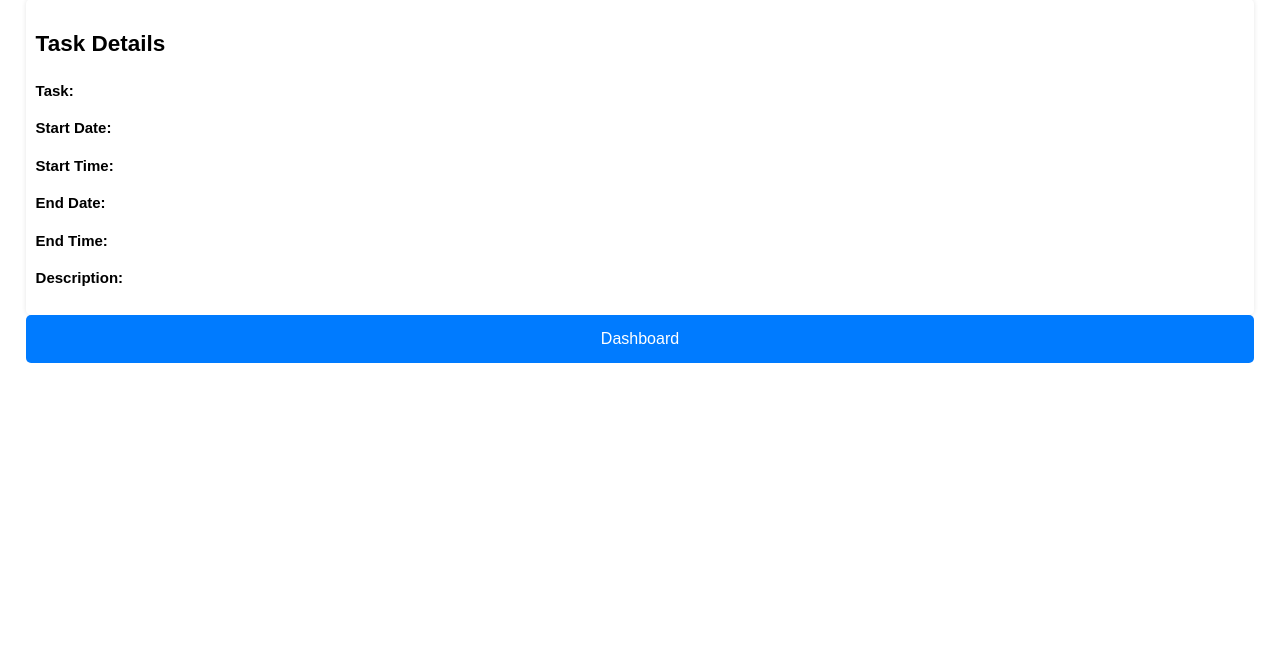
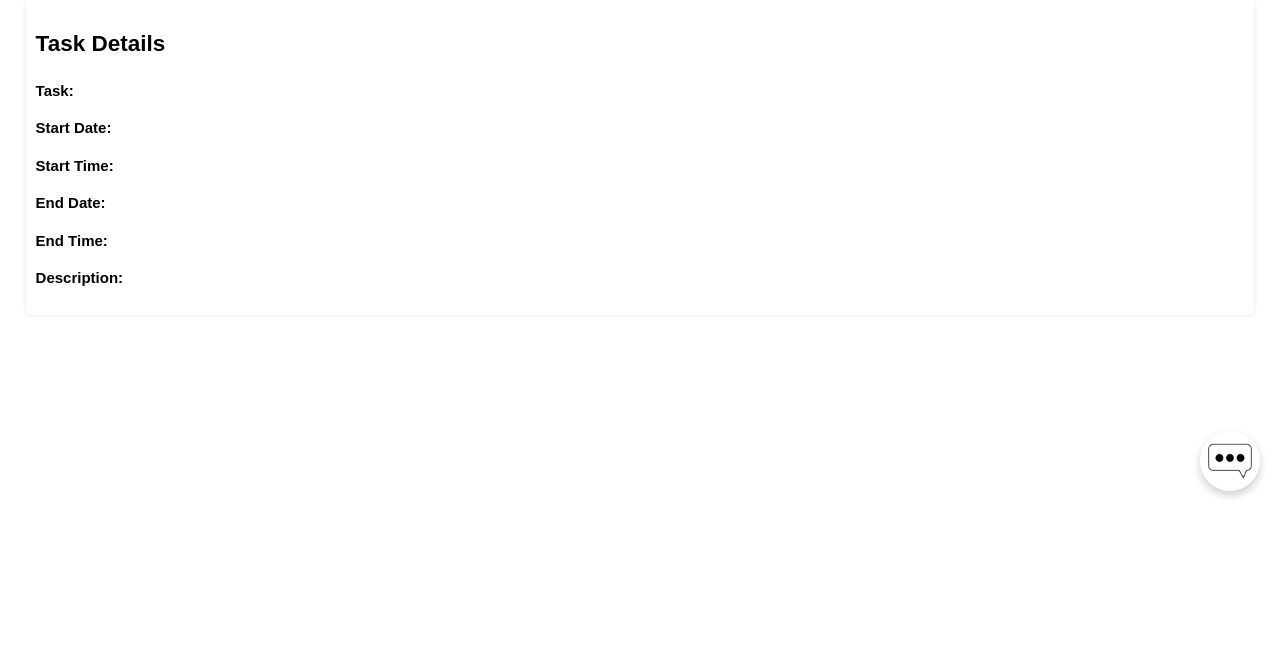
Before and after one commit to ShatakshiRanjan/JIOWebDesign, a Flask app: page /completed_tasks in a window 1280 px wide. Shown: the part 289-934 px from the top of the page. Run offline with Flask 3, Linux system fonts and the light colour scheme; the visitor is signed in with stand-in values (Sample User, id 1); data that the repository does not hold is empty; some libraries are stand-ins or nearby versions.

Commit message:
page button connectors

```diff
--- a/Flask/Static/idex.css
+++ b/Flask/Static/idex.css
@@ -35,19 +35,8 @@ body{
 .section ul li:hover {
     background-color: #f0f0f0;
 }
-.task-button {
-    background-color: #007bff;
-    color: white;
-    border: none;
-    padding: 15px 30px;
-    font-size: 16px;
-    cursor: pointer;
-    border-radius: 5px;
-    transition: background-color 0.3s ease, transform 0.3s ease;
-}
-.task-button:hover {
-    background-color: #0056b3;
-}
+
+/* Task List */
 .task-button:active {
     transform: scale(0.98);
 }
@@ -58,7 +47,15 @@ body{
     border-radius: 5px;
     box-shadow: 0 0 5px rgba(0, 0, 0, 0.1);
 }
+.task-item label {
+    flex-grow: 1;
+    margin-left: 10px;
+}
+.task-item input[type="checkbox"] {
+    margin-left: 10px;
+}
 
+/* Delete buttons */
 .delete-button {
     background: none;
     border: none;
@@ -71,11 +68,30 @@ body{
     color: darkred;
 }
 
-.task-item label {
-    flex-grow: 1;
-    margin-left: 10px;
+/* Chat Button */
+
+#fixed-round-button {
+    position: fixed;
+    bottom: 20px;
+    right: 20px;
+    width: 60px;
+    height: 60px;
+    border: none;
+    border-radius: 50%;
+    background-color: transparent;
+    cursor: pointer;
+    box-shadow: 0px 4px 8px rgba(0, 0, 0, 0.2);
+    display: flex;
+    align-items: center;
+    justify-content: center;
 }
 
-.task-item input[type="checkbox"] {
-    margin-left: 10px;
+#fixed-round-button img {
+    width: 100%;
+    height: 100%;
+    border-radius: 50%;
 }
+
+#fixed-round-button:hover {
+    box-shadow: 0px 4px 12px rgba(0, 0, 0, 0.3);
+}
--- a/Flask/Templates/CommunityChat.html
+++ b/Flask/Templates/CommunityChat.html
@@ -4,6 +4,7 @@
     <meta charset="UTF-8">
     <title>Discussion Board</title>
     <link rel="stylesheet" href="{{ url_for('static', filename='Chat.css') }}">
+    <link rel="stylesheet" href="{{ url_for('static', filename='idex.css') }}">
 </head>
 <body>
     <h1>Discussion Board</h1>
@@ -17,5 +18,8 @@
         </div>
         {% endfor %}
     </div>
+    <a href="{{ url_for('nextpage') }}" id="fixed-round-button">
+        <img src="{{ url_for('static', filename='images/to-do.png') }}" alt="Button Image">
+    </a>
 </body>
 </html>
--- a/Flask/Templates/Post.html
+++ b/Flask/Templates/Post.html
@@ -4,6 +4,7 @@
     <meta charset="UTF-8">
     <title>{{ post.title }}</title>
     <link rel="stylesheet" href="{{ url_for('static', filename='Chat.css') }}">
+    <link rel="stylesheet" href="{{ url_for('static', filename='idex.css') }}">
 </head>
 <body>
     <h1>{{ post.title }}</h1>
@@ -25,5 +26,8 @@
         {% endfor %}
     </div>
     <a href="{{ url_for('discussion_board') }}">Back to Discussion Board</a>
+    <a href="{{ url_for('nextpage') }}" id="fixed-round-button">
+        <img src="{{ url_for('static', filename='images/to-do.png') }}" alt="Button Image">
+    </a>
 </body>
 </html>
--- a/Flask/Templates/dashboard.html
+++ b/Flask/Templates/dashboard.html
@@ -68,6 +68,9 @@
                 <p><strong>Description:</strong> <span id="details-description"></span></p>
             </div>
         </div>
+        <a href="{{ url_for('discussion_board') }}" id="fixed-round-button">
+            <img src="{{ url_for('static', filename='images/chat.png') }}" alt="Button Image">
+        </a>
     </main>
 </body>
 </html>
--- a/Flask/Templates/newPost.html
+++ b/Flask/Templates/newPost.html
@@ -4,6 +4,7 @@
     <meta charset="UTF-8">
     <title>Create New Post</title>
     <link rel="stylesheet" href="{{ url_for('static', filename='Chat.css') }}">
+    <link rel="stylesheet" href="{{ url_for('static', filename='idex.css') }}">
 </head>
 <body>
     <h1>Create New Post</h1>
@@ -13,5 +14,8 @@
         <button type="submit">Submit</button>
     </form>
     <a href="{{ url_for('discussion_board') }}">Back to Discussion Board</a>
+    <a href="{{ url_for('nextpage') }}" id="fixed-round-button">
+        <img src="{{ url_for('static', filename='images/to-do.png') }}" alt="Button Image">
+    </a>
 </body>
 </html>
--- a/Flask/templates/completed_tasks.html
+++ b/Flask/templates/completed_tasks.html
@@ -66,7 +66,9 @@
             <!--<p><strong>Assigned To:</strong> <span id="details-dedicated-to"></span></p>-->
             <p><strong>Description:</strong> <span id="details-description"></span></p>
         </div>
-        <button class="task-button" onclick="window.location.href='{{ url_for('nextpage') }}';">Dashboard</button>
+        <a href="{{ url_for('discussion_board') }}" id="fixed-round-button">
+            <img src="{{ url_for('static', filename='images/chat.png') }}" alt="Button Image">
+        </a>
     </div>
 </body>
 </html>
```
Also changed, not shown: Flask/Static/Images/chat.png (added), Flask/Static/Images/to-do.png (added).
